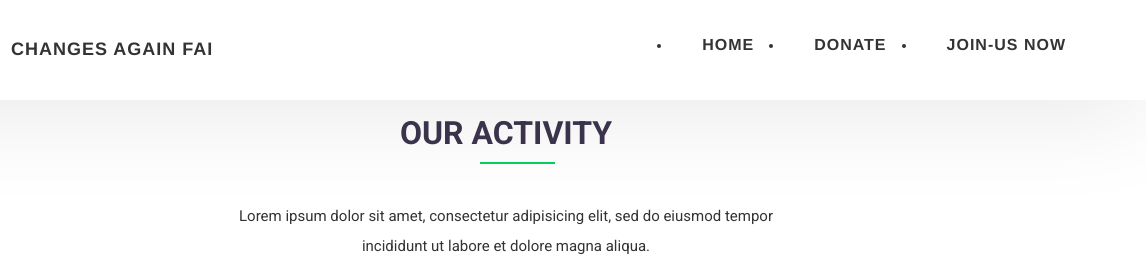
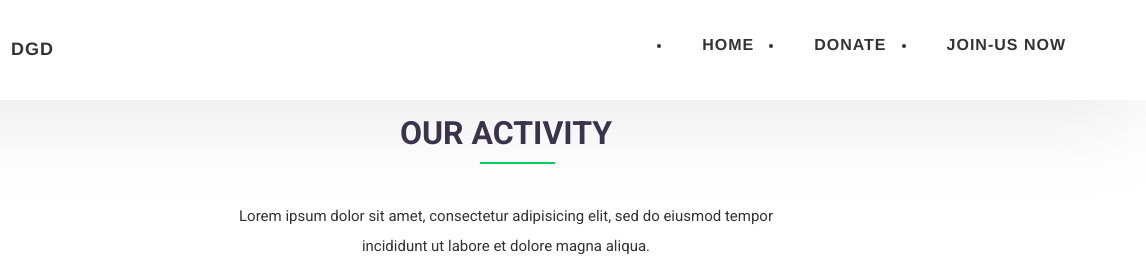
Before and after one commit to tok2sumit/DevOps-Frontend, a website: page index.html in a window 1280 px wide. Shown: the top 268 px of the page, 134-1280 px from the left. Drawn offline with Linux system fonts and the light colour scheme.

Commit message:
removed some file

```diff
--- a/index.html
+++ b/index.html
@@ -32,7 +32,7 @@
                 <div class="header__logo-img-cont">
                     <img src="img/main-logo.png" alt="" class="header__logo-img">
                 </div>
-                <span class="header__logo-sub">Changes again fai</span>
+                <span class="header__logo-sub">dgd</span>
               </div>
               <div class="header__main">
                 <ul class="header__links">
```
Also changed, not shown: 1 other file.
